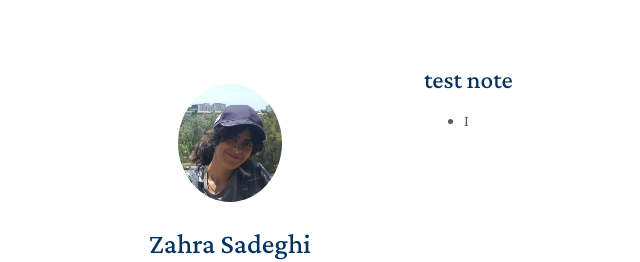
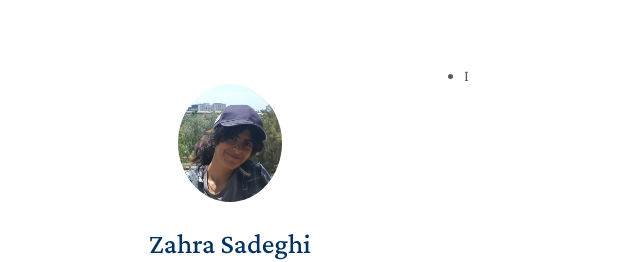
Before and after one commit to zahsa/zahsa.github.io, a Jekyll site: the page built from index.md, in a window 1280 px wide. Shown: the top 262 px of the page, without its empty margins (46-686 px from the left). Built offline with Jekyll 4.4.1, drawn with Linux system fonts in a browser that asks for light colours; nearby versions of some CDN libraries; a style sheet for code colours, icons or effects is not loaded.

Commit message:
Update test.md

```diff
--- a/_includes/test.md
+++ b/_includes/test.md
@@ -1,4 +1,4 @@
-## test note
+<!-- ## test note -->
 
 <ul style="margin:0 0 5px;">
   <li><a href="ns_notes.md/"><autocolor>I</autocolor></a></li>
```
